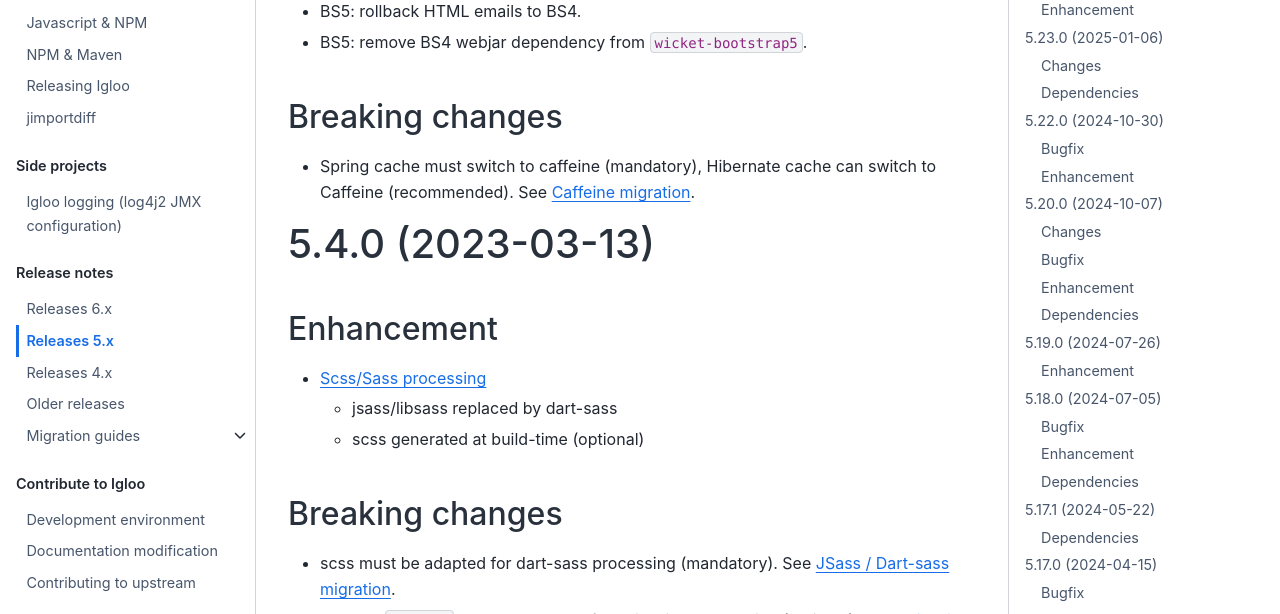
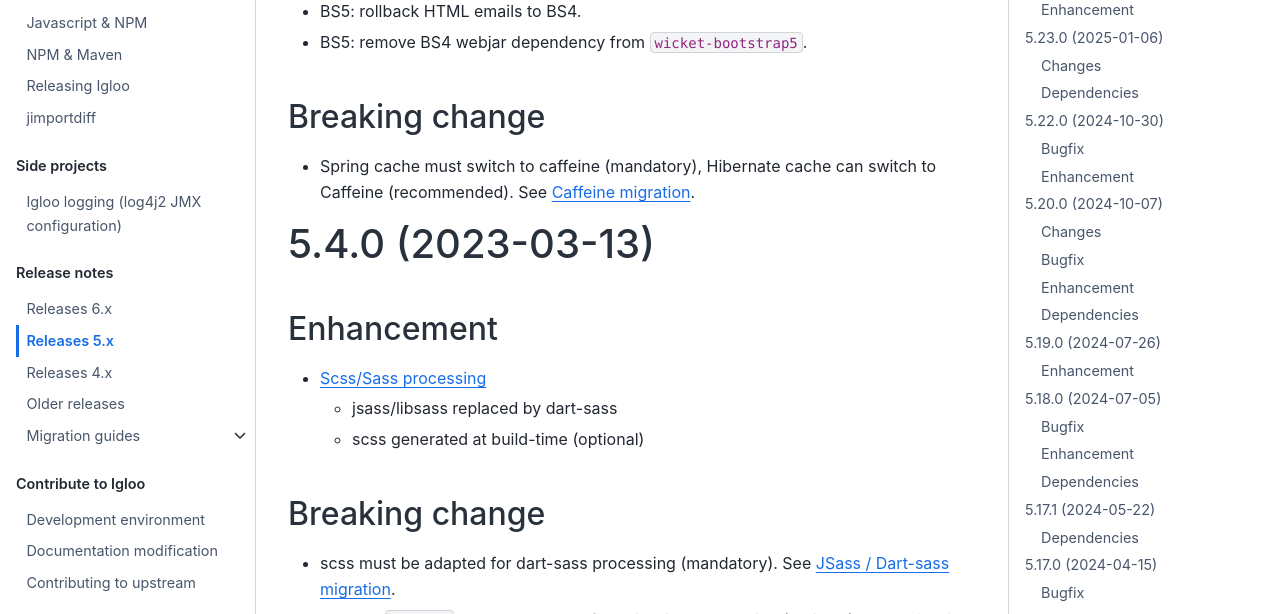
Before and after one commit to igloo-project/igloo-doc, a Sphinx documentation site: the page built from source/release-notes/releases-5.x.md, in a window 1280 px wide and 900 px high, scrolled down 19286 px. Shown: the part 163-777 px from the top of the window. Built offline with Sphinx 7.4.7 and the Sphinx Book theme 1.1.4, drawn with Linux system fonts in a browser that asks for light colours; some of the changed text lies outside the part shown.

Commit message:
Changelog 6.4.0

```diff
--- a/source/release-notes/releases-5.x.md
+++ b/source/release-notes/releases-5.x.md
@@ -297,7 +297,7 @@
 
 # 5.15.0 (2024-02-05)
 
-## Breaking changes
+## Breaking change
 
 * Remove Log4j 1.x / Reload4j support
 * Remove ehcache2 support
@@ -697,7 +697,7 @@ Maven plugins:
 * BS5: rollback HTML emails to BS4.
 * BS5: remove BS4 webjar dependency from `wicket-bootstrap5`.
 
-## Breaking changes
+## Breaking change
 
 * Spring cache must switch to caffeine (mandatory), Hibernate cache can switch
   to Caffeine (recommended). See {ref}`caffeine-migration`.
@@ -713,7 +713,7 @@ Maven plugins:
   * jsass/libsass replaced by dart-sass
   * scss generated at build-time (optional)
 
-## Breaking changes
+## Breaking change
 
 * scss must be adapted for dart-sass processing (mandatory). See {ref}`scss-migration`.
 * webapp `pom.xml` must be adapted for build-time generation (optional). See
@@ -813,7 +813,7 @@ Maven plugins:
 
 * Replace igloo custom flyway integration with spring-boot flyway integration.
 
-## Breaking changes
+## Breaking change
 
 * Spring-boot Flyway integration needs some configuration and code migration on your projects.
   Please use {ref}`flyway-migration` to update your project.
```
Also changed, not shown: source/release-notes/releases-6.x.md (+9 -1 lines).
